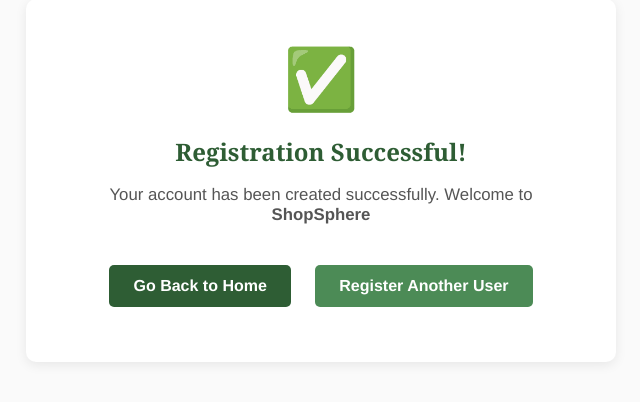
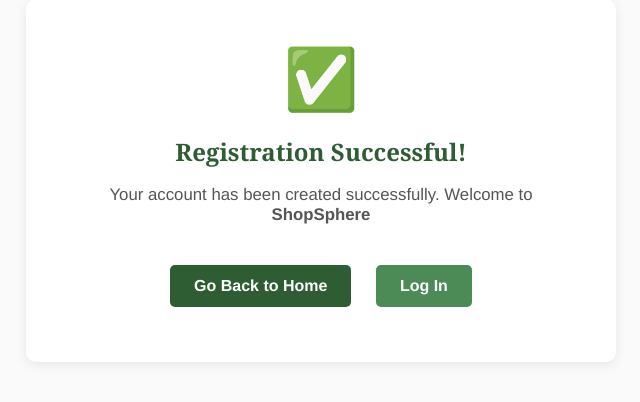
Before and after one commit to drewhy98/devops_shop, a PHP site: page /success.php in a window 1280 px wide. Shown: the part 214-616 px from the top of the page, without its empty margins (319-959 px from the left). Run offline with PHP 8.4, Linux system fonts and the light colour scheme.

Commit message:
Update success.php

```diff
--- a/site/success.php
+++ b/site/success.php
@@ -109,7 +109,7 @@
 
     <div style="margin-top: 30px;">
       <a href="index.php" class="btn">Go Back to Home</a>
-      <a href="register.php" class="btn btn-secondary">Register Another User</a>
+      <a href="login.php" class="btn btn-secondary">Log In</a>
     </div>
   </div>
 
```
